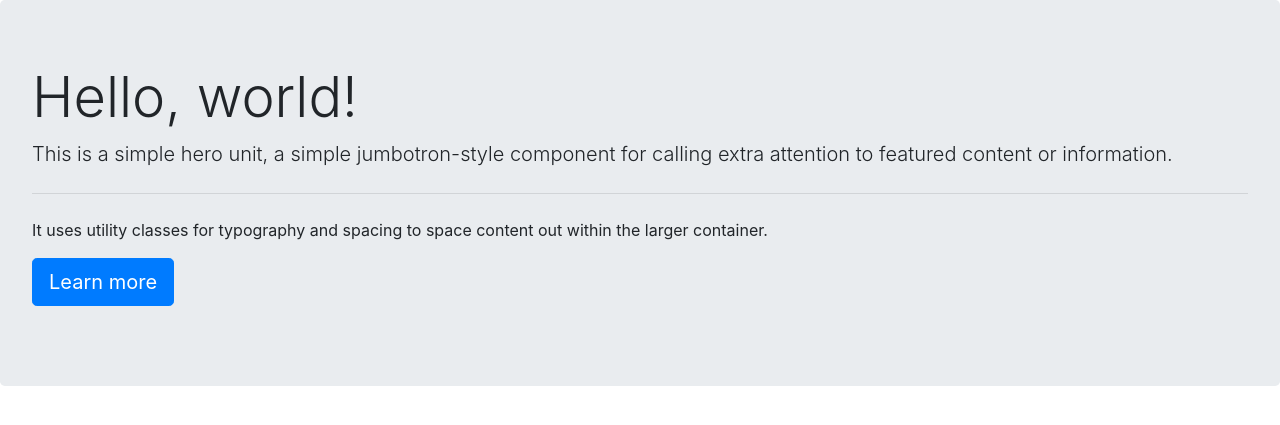
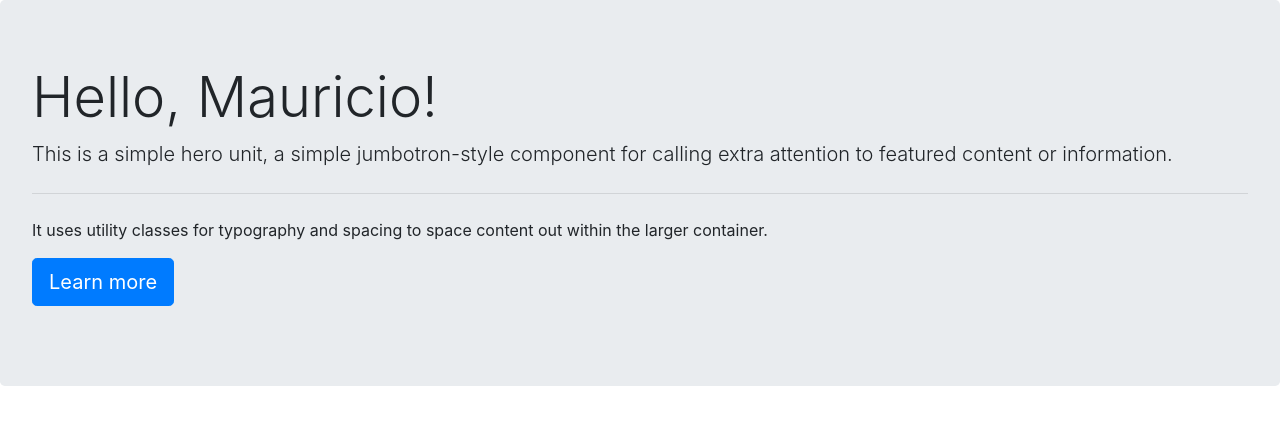
Before and after one commit to MuRiKeilendt/pythonandroidM, a Django app: page / in a window 1280 px wide. Shown: the part 56-481 px from the top of the page. Run offline with Django 3.2, Linux system fonts and the light colour scheme; some libraries are stand-ins or nearby versions.

Commit message:
Update home.html

```diff
--- a/core/templates/vistas/home.html
+++ b/core/templates/vistas/home.html
@@ -3,7 +3,7 @@
 {% block contenido %}
 <!-- incluire un trozo del elemento jumbotron de bootstrap -->
 <div class="jumbotron">
-    <h1 class="display-4">Hello, world!</h1>
+    <h1 class="display-4">Hello, Mauricio!</h1>
     <p class="lead">This is a simple hero unit, a simple jumbotron-style component for calling extra attention to featured content or information.</p>
     <hr class="my-4">
     <p>It uses utility classes for typography and spacing to space content out within the larger container.</p>
```
